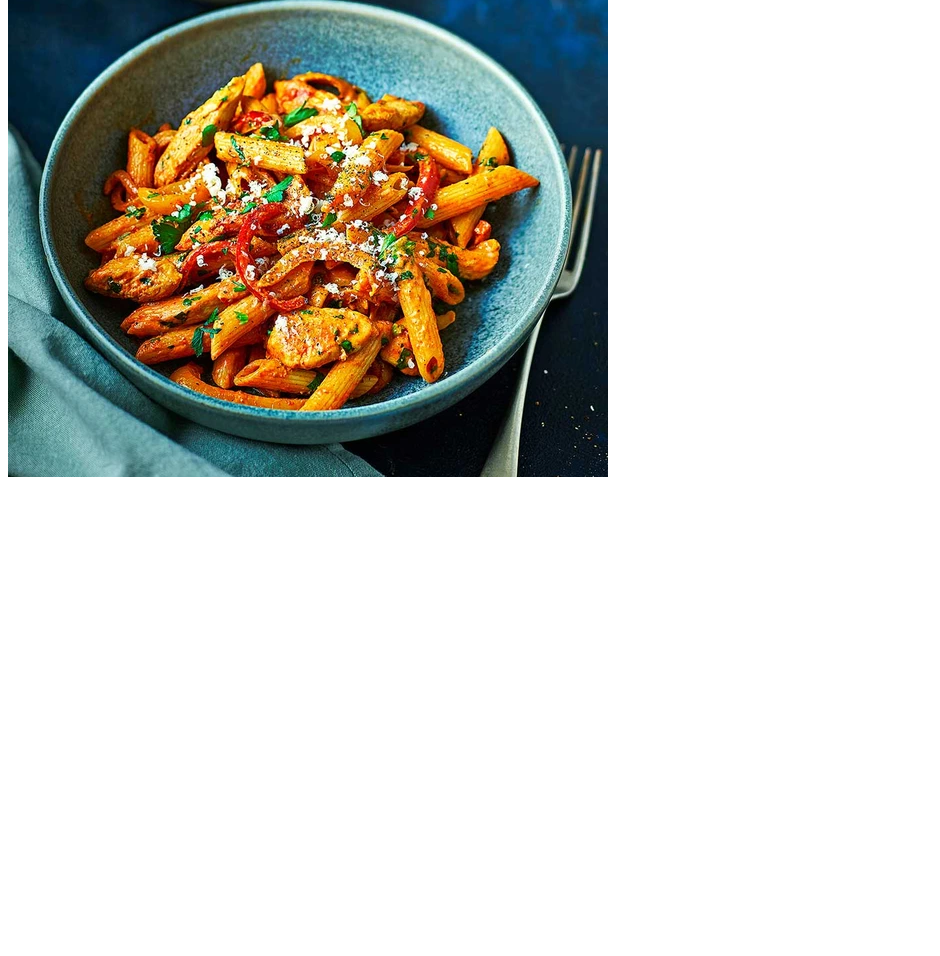
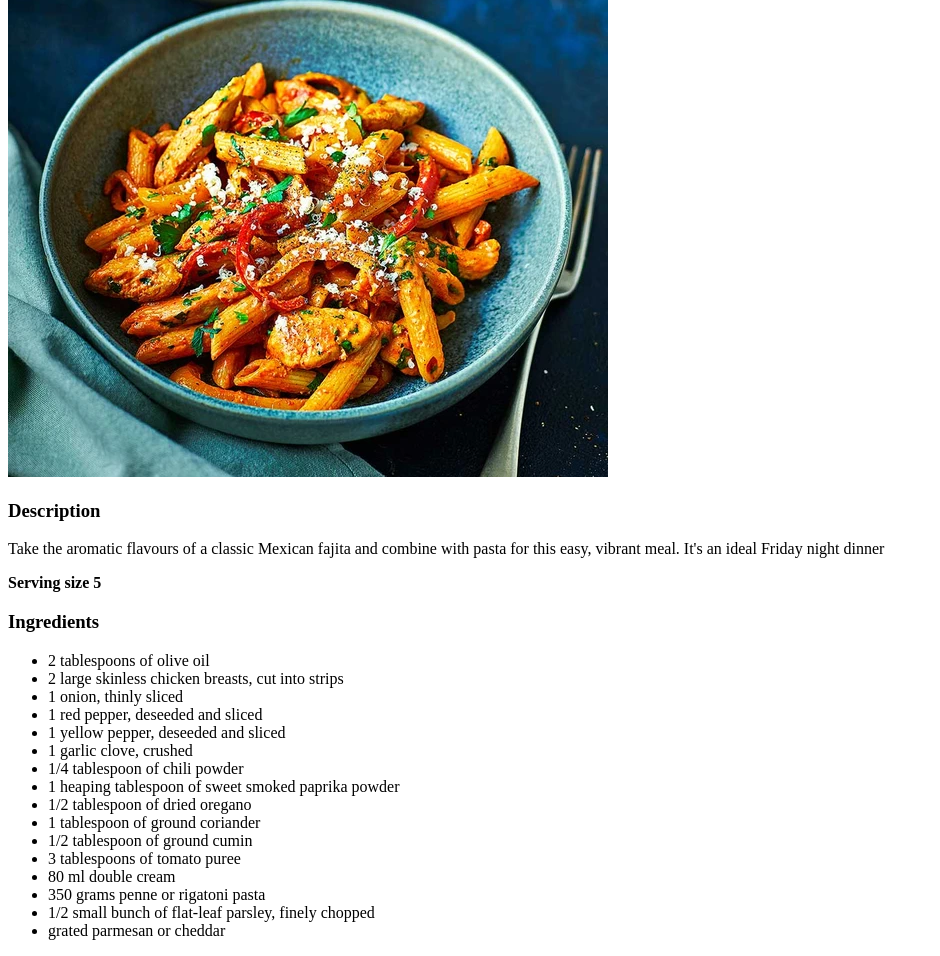
Before and after one commit to Musicalpuzzle/odin-recipes, a plain HTML site: page Recipes/fajita.html in a window 1280 px wide. Shown: the part 148-1104 px from the top of the page, without its empty margins (0-940 px from the left). Before the commit the page ends 800 px from the top, so only its background shows below. Drawn offline with Linux system fonts and the light colour scheme.

Commit message:
feat:Added ingredient list and description

```diff
--- a/Recipes/fajita.html
+++ b/Recipes/fajita.html
@@ -4,8 +4,33 @@
     <meta charset="UTF-8">
     <title>Fajita Pasta</title>
 </head>
+
 <body>
 <h1>Fajita Pasta</h1>
 <img src="../Images/fajita.webp" alt="Image of pasta">
+
+    <h3>Description</h3>
+<p>Take the aromatic flavours of a classic Mexican fajita and combine with pasta for this easy, vibrant meal. It's an ideal Friday night dinner</p>
+<p><strong>Serving size 5</strong></p>
+<p></p>
+<h3>Ingredients</h3>
+<ul>
+    <li>2 tablespoons of olive oil</li>
+    <li>2 large skinless chicken breasts, cut into strips</li>
+    <li>1 onion, thinly sliced</li>
+    <li>1 red pepper, deseeded and sliced</li>
+    <li>1 yellow pepper, deseeded and sliced</li>
+    <li>1 garlic clove, crushed</li>
+    <li>1/4 tablespoon of chili powder</li>
+    <li>1 heaping tablespoon of sweet smoked paprika powder</li>
+    <li>1/2 tablespoon of dried oregano</li>
+    <li>1 tablespoon of ground coriander</li>
+    <li>1/2 tablespoon of ground cumin</li>
+    <li>3 tablespoons of tomato puree</li>
+    <li>80 ml double cream</li>
+    <li>350 grams penne or rigatoni pasta</li>
+    <li>1/2 small bunch of flat-leaf parsley, finely chopped</li>
+    <li>grated parmesan or cheddar</li>
+</ul>
 </body>
 </html>
```
